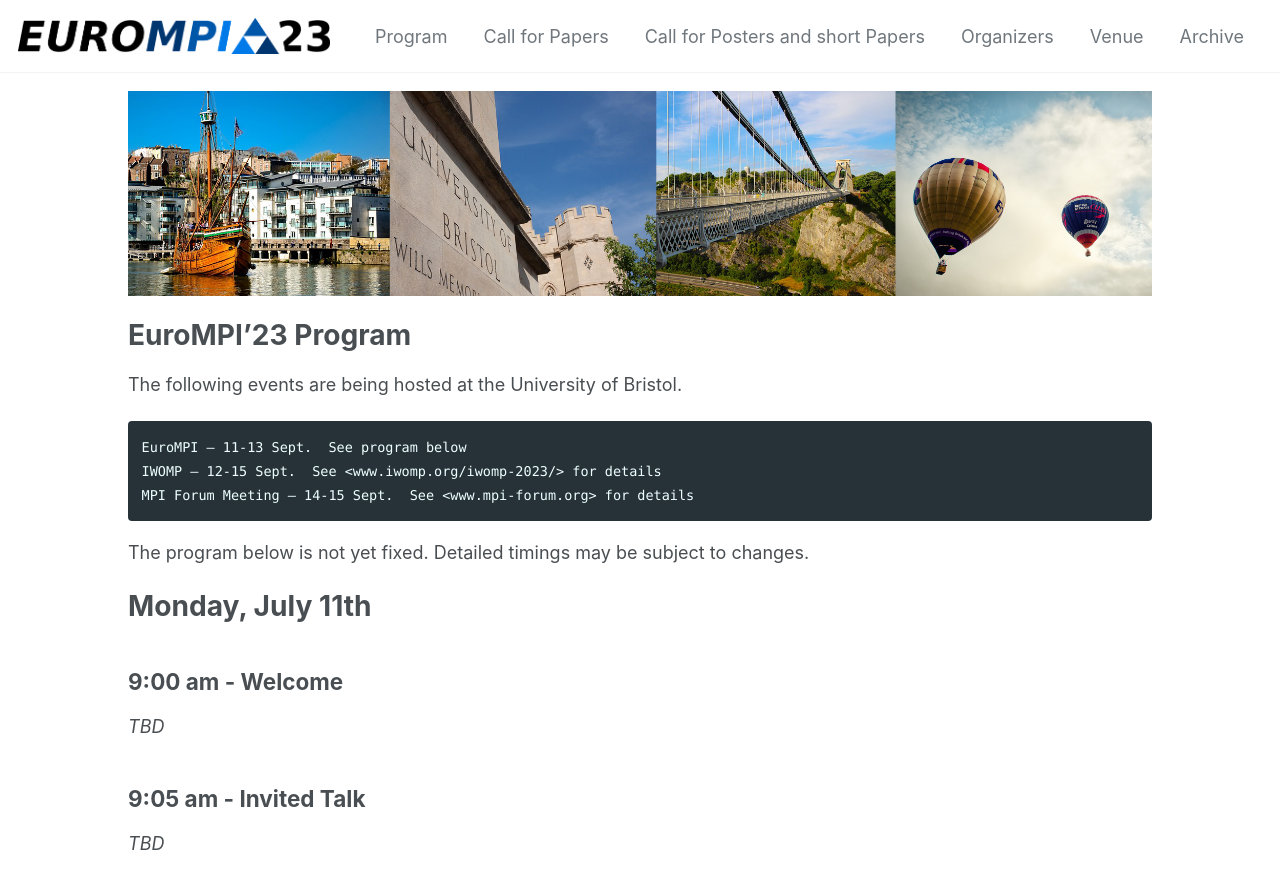
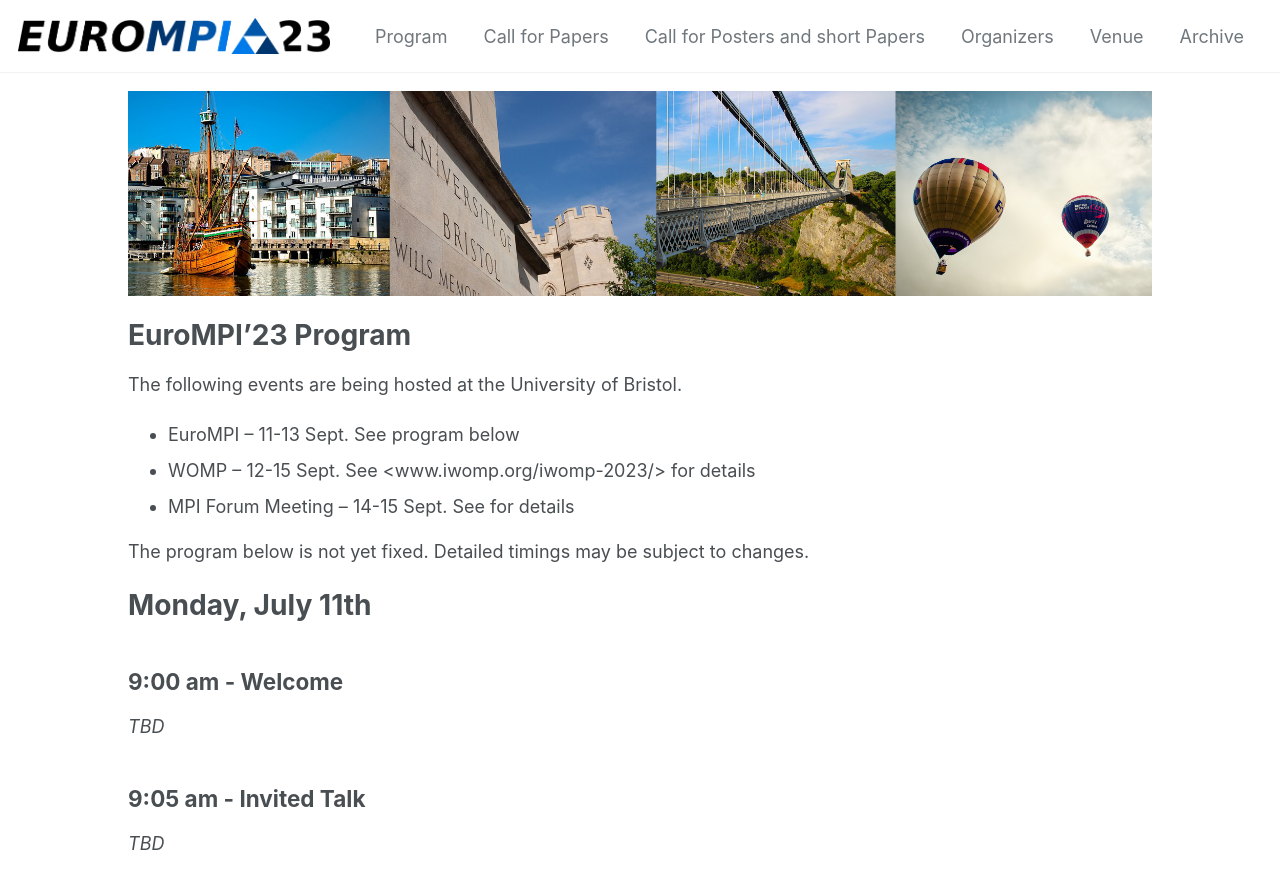
Before and after one commit to eurompi23/eurompi23.github.io, a Jekyll site: the page built from _pages/program.md, in a window 1280 px wide and 900 px high. Shown: the top 889 px of the window. Built offline with Jekyll 4.4.1, drawn with Linux system fonts in a browser that asks for light colours; cached includes are drawn as plain includes.

Commit message:
Fix list of events

```diff
--- a/_pages/program.md
+++ b/_pages/program.md
@@ -9,10 +9,9 @@ permalink: program
 # EuroMPI'23 Program
 
 The following events are being hosted at the University of Bristol.
-
-    EuroMPI – 11-13 Sept.  See program below
-    IWOMP – 12-15 Sept.  See <www.iwomp.org/iwomp-2023/> for details
-    MPI Forum Meeting – 14-15 Sept.  See <www.mpi-forum.org> for details
+* EuroMPI – 11-13 Sept.  See program below
+* WOMP – 12-15 Sept.  See <www.iwomp.org/iwomp-2023/> for details
+* MPI Forum Meeting – 14-15 Sept.  See <www.mpi-forum.org> for details
 
 The program below is not yet fixed. Detailed timings may be subject to changes.
 
```
